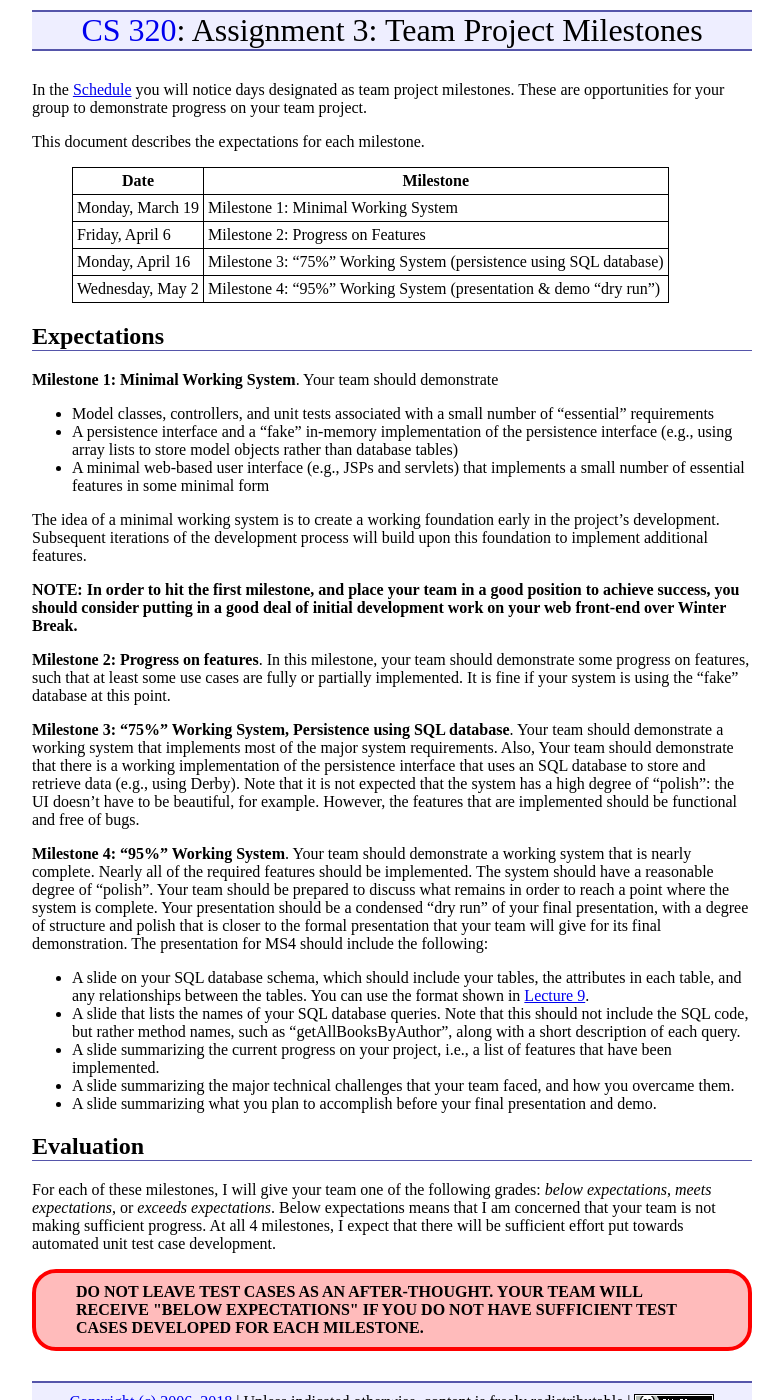
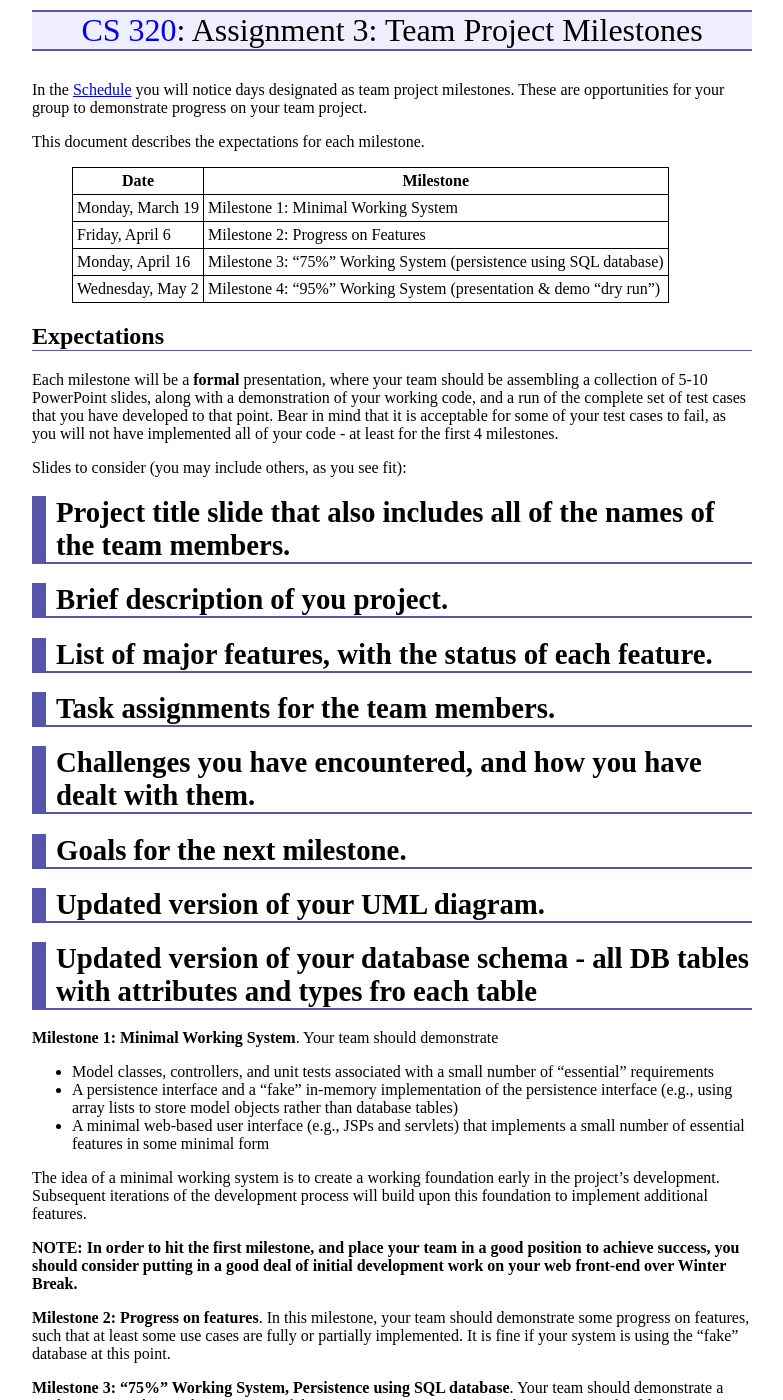
Before and after one commit to ycpcs/cs320-spring2018, a Jekyll site: the page built from assign/assign03.md, in a window 1280 px wide and 1400 px high. Shown: the whole window, without its empty margins (248-1031 px from the left). Built offline with Jekyll 4.4.1, drawn with Linux system fonts in a browser that asks for light colours.

Commit message:
added suggested slides

```diff
--- a/assign/assign03.md
+++ b/assign/assign03.md
@@ -15,6 +15,17 @@ This document describes the expectations for each milestone.
 > Wednesday, May 2    | Milestone 4: "95%" Working System (presentation & demo "dry run")
 
 ## Expectations
+Each milestone will be a **formal** presentation, where your team should be assembling a collection of 5-10 PowerPoint slides, along with a demonstration of your working code, and a run of the complete set of test cases that you have developed to that point.  Bear in mind that it is acceptable for some of your test cases to fail, as you will not have implemented all of your code - at least for the first 4 milestones.
+
+Slides to consider (you may include others, as you see fit):
+# Project title slide that also includes all of the names of the team members.
+# Brief description of you project.
+# List of major features, with the status of each feature.
+# Task assignments for the team members.
+# Challenges you have encountered, and how you have dealt with them.
+# Goals for the next milestone.
+# Updated version of your UML diagram.
+# Updated version of your database schema - all DB tables with attributes and types fro each table
 
 **Milestone 1: Minimal Working System**. Your team should demonstrate
 
```
